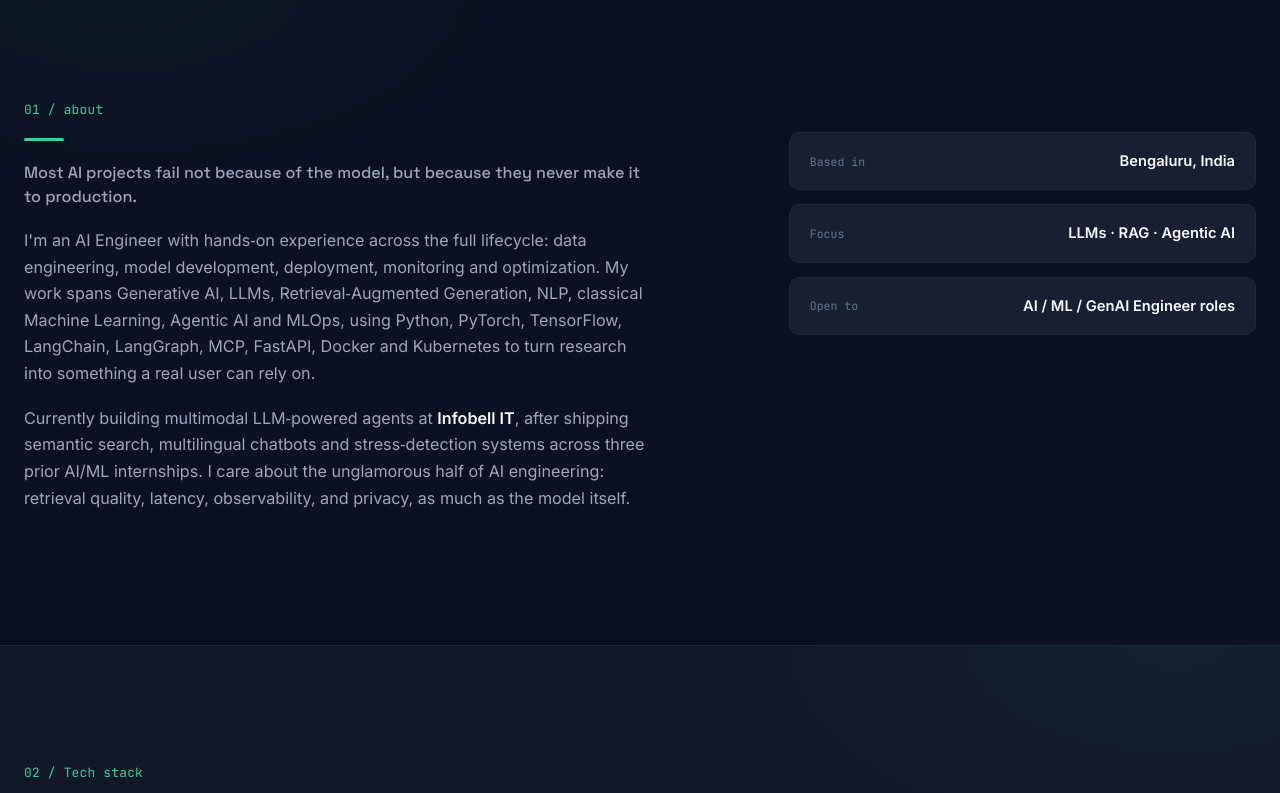
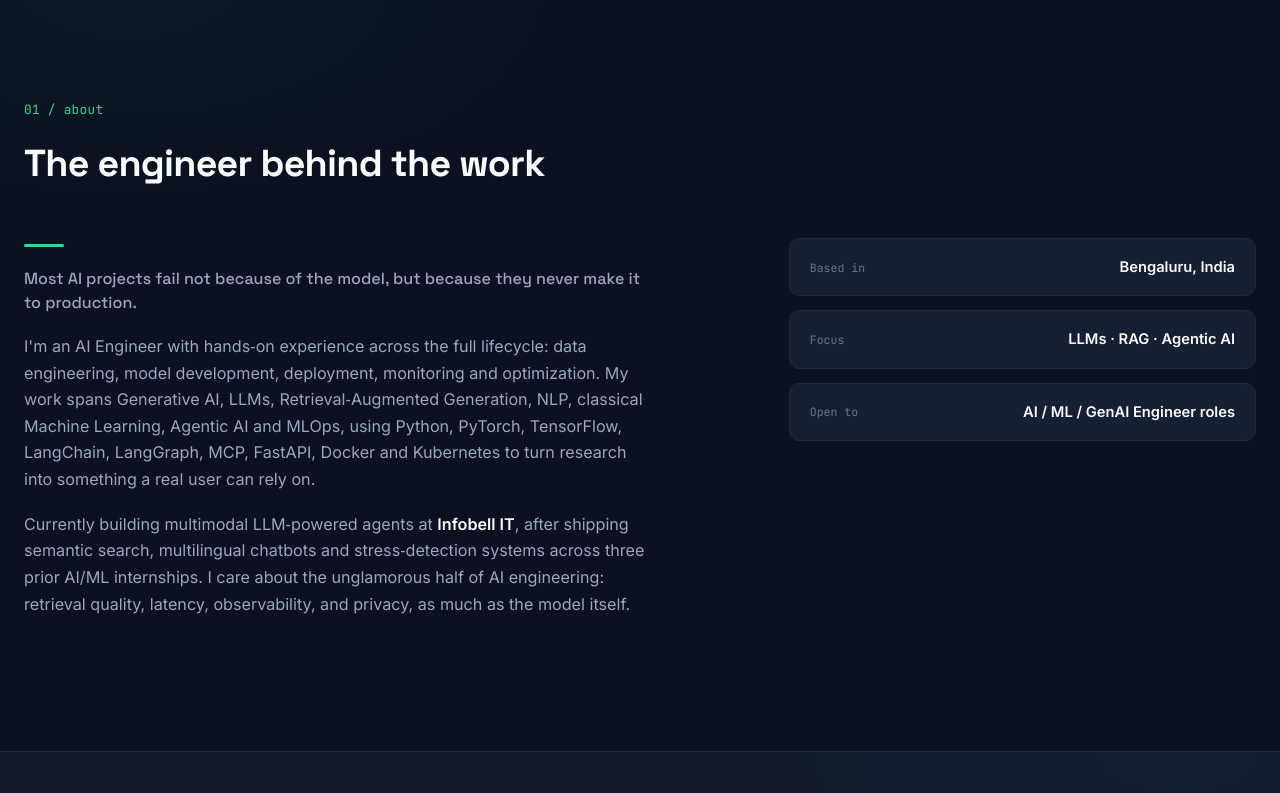
Before and after one commit to abhishek-sriram/abhishek-sriram.github.io, a plain HTML site: page index.html in a window 1280 px wide. Shown: the part 840-1633 px from the top of the page. Drawn offline with Linux system fonts and the light colour scheme.

Commit message:
Update index.html

```diff
--- a/index.html
+++ b/index.html
@@ -70,6 +70,7 @@
 <section class="section" id="about">
   <div class="section-inner">
     <p class="kicker reveal">01 / about</p>
+    <h2 class="section-title reveal">The engineer behind the work</h2>
     <div class="about-grid">
       <div class="about-col-main reveal">
         <p class="lede">Most AI projects fail not because of the model, but because they never make it to production.</p>
```
